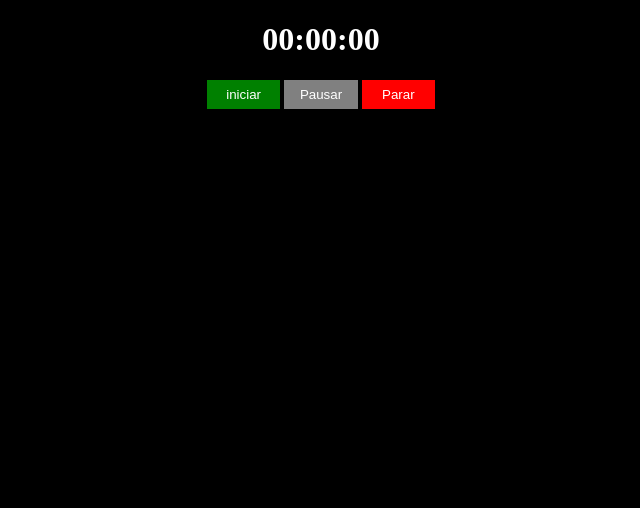
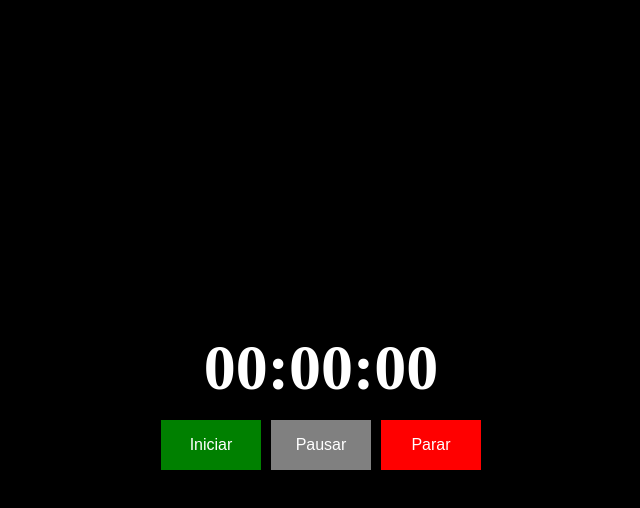
Before and after one commit to eujoaovitor/cronometro-js, a plain HTML site: page index.html in a window 1280 px wide. Shown: the whole page, without its empty margins (319-959 px from the left). Drawn offline with Linux system fonts and the light colour scheme.

Commit message:
Alterações no frontend

```diff
--- a/css/style.css
+++ b/css/style.css
@@ -1,31 +1,64 @@
+* {
+    margin: 0;
+    padding: 0;
+    box-sizing: border-box;
+}
+
+:root {
+    --white-color: #fff;
+    --black-color: #000;
+    --gree-color: #008000;
+    --gray-color: #808080;
+    --red-color: #ff0000;
+}
+
 body {
-    background-color: black;
+    background-color: var(--black-color);
+    width: 100%;
+    height: 100vh;
+    display: flex;
+    align-items: center;
+    justify-content: center;
+}
+
+.content {
+    display: flex;
+    flex-direction: column;
+    align-items: center;
+    gap: 15px;
 }
 
 h1 {
-    color: white;
+    color: var(--white-color);
+    font-size: 4rem;
 }
 
-div {
-    text-align: center;
+.comands {
+    display: flex;
+    flex-direction: row;
+    gap: 10px;
+    align-items: center;
+    justify-content: center;
 }
 
-button {
-    height: 2.2em;
-    width: 5.5em;
+.comands button {
+    width: 100px;
+    height: 50px;
+    font-size: 1rem;
+    font-weight: 500;
     border: none;
-    color: white;
+    color: var(--white-color);
     cursor: pointer;
 }
 
 .start-btn {
-    background-color: green;
+    background-color: var(--gree-color);
 }
 
 .pause-btn {
-    background-color: gray;
+    background-color: var(--gray-color);
 }
 
 .stop-btn {
-    background-color: red;
+    background-color: var(--red-color);
 }
--- a/index.html
+++ b/index.html
@@ -8,11 +8,13 @@
     <title>Cronômetro</title>
 </head>
 <body>
-    <div>
+    <div class="content">
         <h1 id="watch">00:00:00</h1>
-        <button class="start-btn" onclick="start()">iniciar</button>
-        <button class="pause-btn" onclick="pause()">Pausar</button>
-        <button class="stop-btn" onclick="stop()">Parar</button>
+        <div class="comands">
+            <button class="start-btn" onclick="start()">Iniciar</button>
+            <button class="pause-btn" onclick="pause()">Pausar</button>
+            <button class="stop-btn" onclick="stop()">Parar</button>
+        </div>
     </div>
     <script src="js/script.js"></script>
 </body>
```
